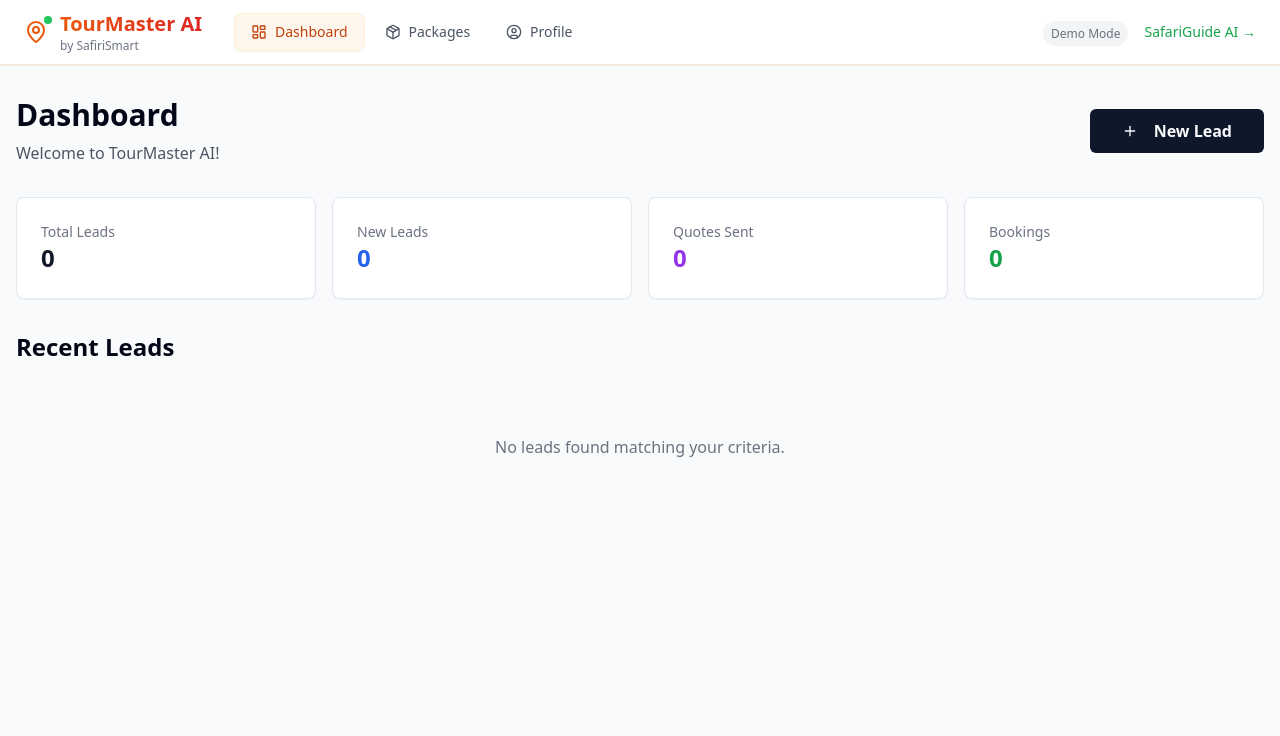
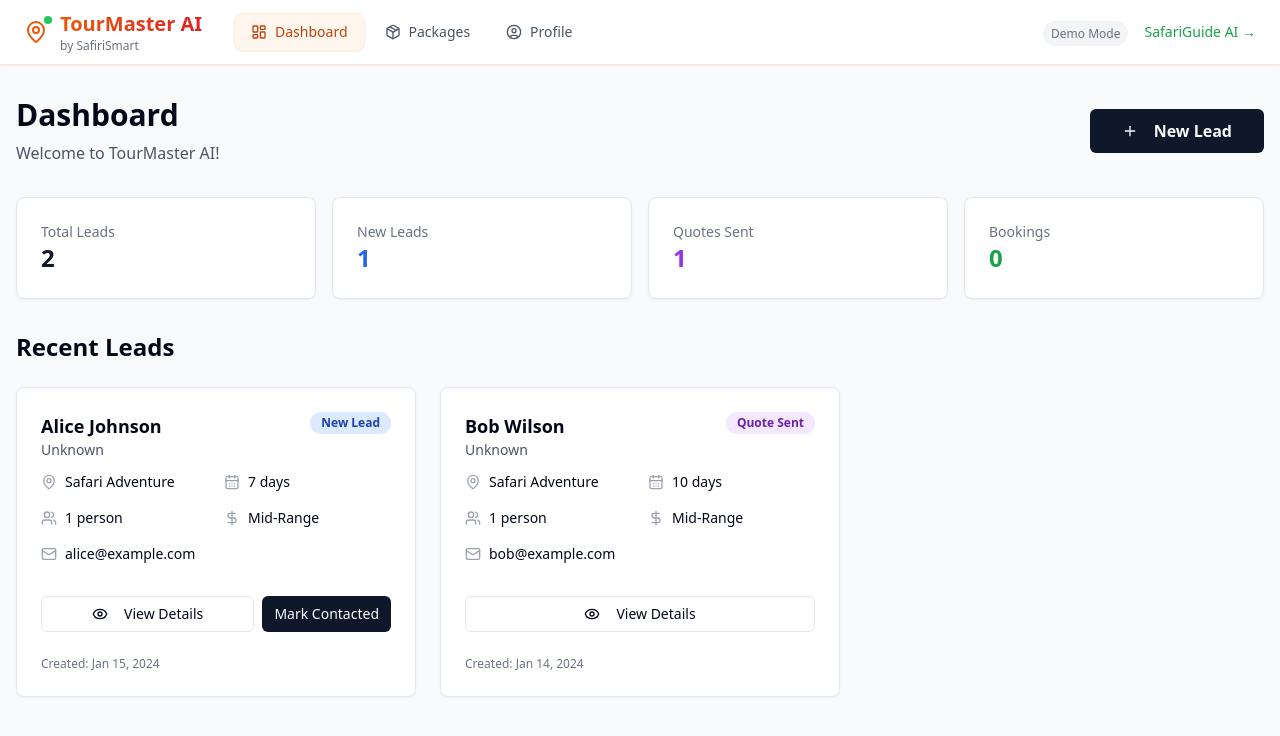
Before and after one commit to PrinceKeldon/SafiriSmart, a React (Vite) app: page /dashboard in a window 1280 px wide. Shown: the top 736 px of the page. Built offline with nearby package versions, Linux system fonts and the light colour scheme.

Commit message:
Fix: Dashboard leads property access
Corrected lead data access in Dashboard.tsx to align with the data structure returned by the API, resolving TypeScript errors.

```diff
--- a/src/pages/Dashboard.tsx
+++ b/src/pages/Dashboard.tsx
@@ -22,7 +22,7 @@ const Dashboard = () => {
   // Extract leads from response - handle both array and object response formats
   const leads = Array.isArray(leadsResponse)
     ? leadsResponse
-    : (leadsResponse?.success && leadsResponse.data?.leads ? leadsResponse.data.leads : []);
+    : (leadsResponse?.success && leadsResponse.data ? leadsResponse.data : []);
 
   const handleViewDetails = (lead: Lead) => {
     setSelectedLead(lead);
```
